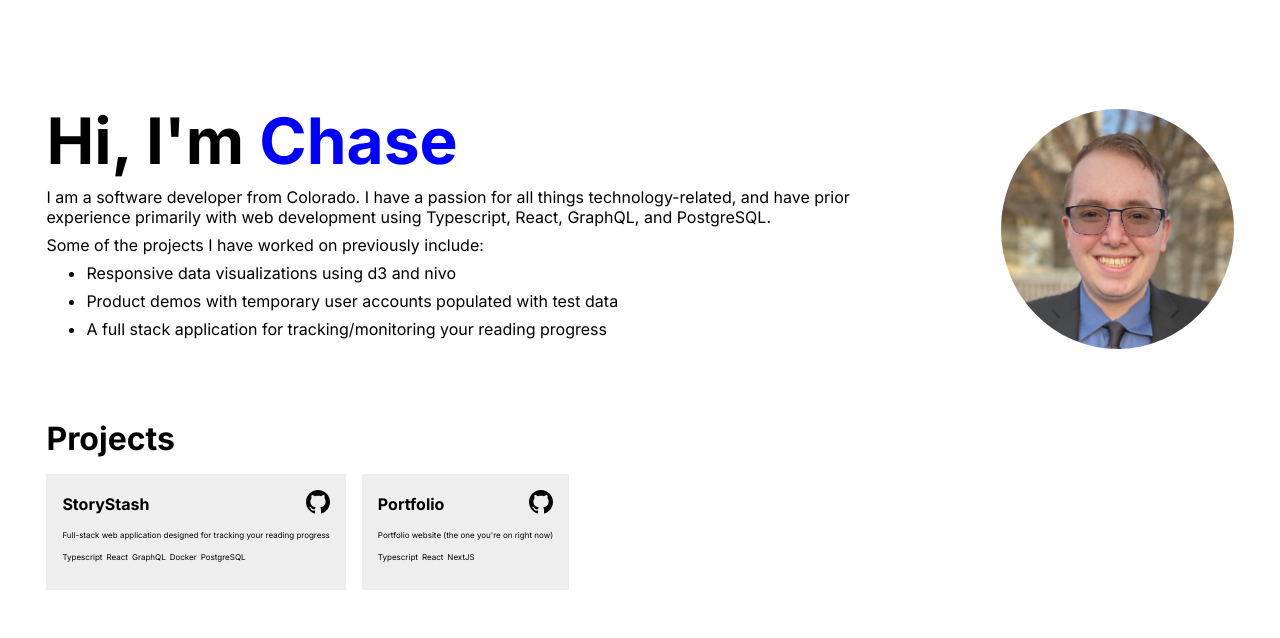
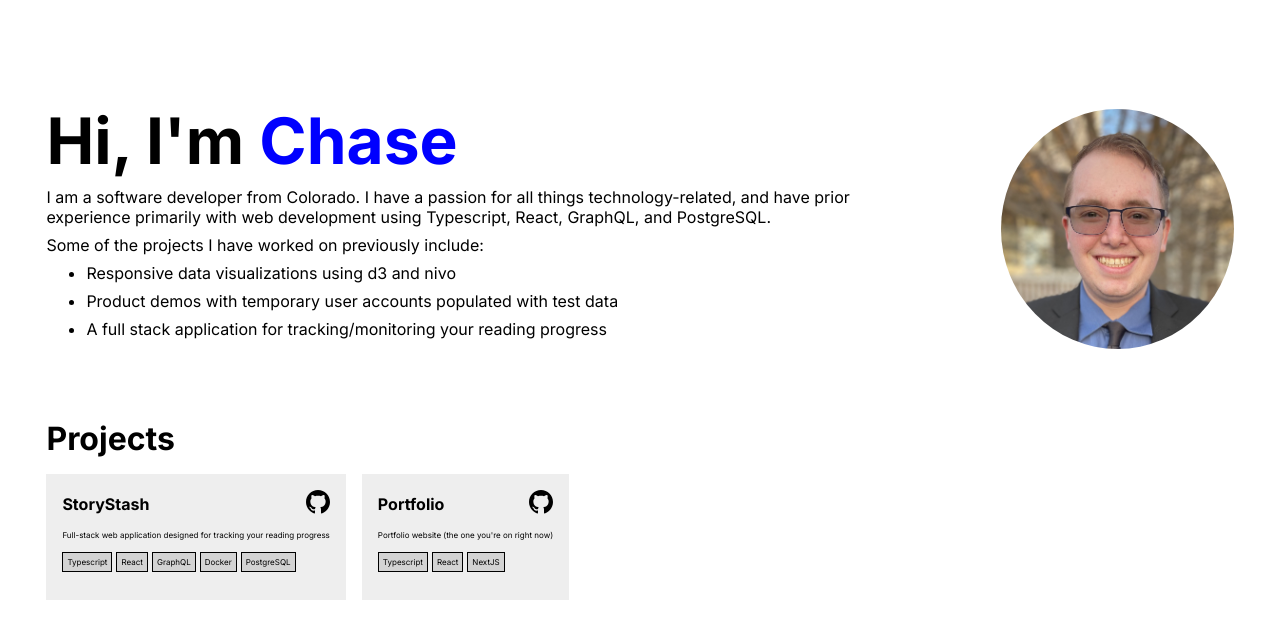
Before and after one commit to chasestr/personal-website, a Next.js app: page / in a window 1280 px wide. Shown: the top 638 px of the page. Built offline with nearby package versions, Linux system fonts and the light colour scheme.

Commit message:
Update styles of technologies listed on ProjectCard

```diff
--- a/src/app/ProjectCard.module.css
+++ b/src/app/ProjectCard.module.css
@@ -31,6 +31,10 @@
     flex-wrap: wrap;
     margin: 0.25rem;
     margin-left: 0;
+    border: 1px solid black;
+    padding: 0.25rem;
+    background-color: lightgray;
+    color: black;
 }
 
 .title_container {
```
